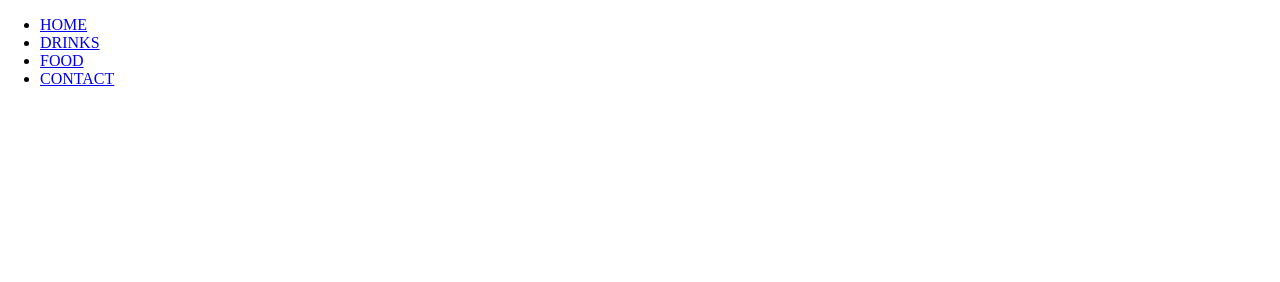
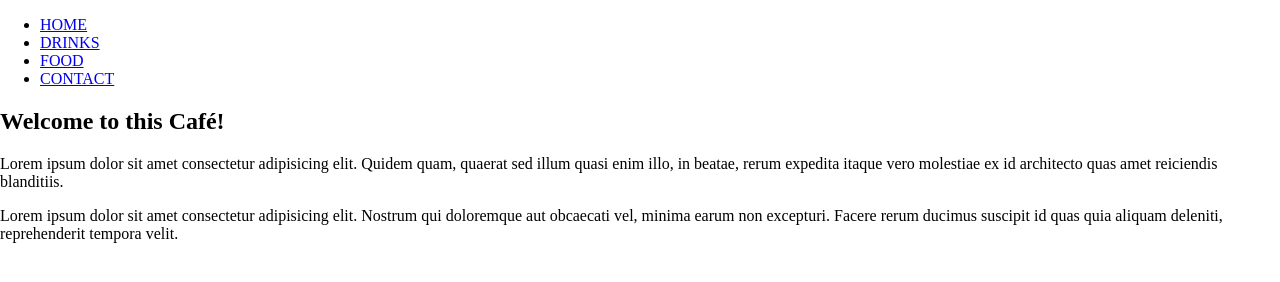
Before and after one commit to orindholt/github-intro-master, a plain HTML site: page opgave/index.html in a window 1280 px wide. Drawn offline with Linux system fonts and the light colour scheme.

Commit message:
Add main section to markup

```diff
--- a/opgave/index.html
+++ b/opgave/index.html
@@ -18,5 +18,12 @@
             </ul>
         </nav>
     </header>
+    <main>
+        <section>
+            <h1>Welcome to this Café!</h1>
+            <p>Lorem ipsum dolor sit amet consectetur adipisicing elit. Quidem quam, quaerat sed illum quasi enim illo, in beatae, rerum expedita itaque vero molestiae ex id architecto quas amet reiciendis blanditiis.</p>
+            <p>Lorem ipsum dolor sit amet consectetur adipisicing elit. Nostrum qui doloremque aut obcaecati vel, minima earum non excepturi. Facere rerum ducimus suscipit id quas quia aliquam deleniti, reprehenderit tempora velit.</p>
+        </section>
+    </main>
 </body>
 </html>
```
